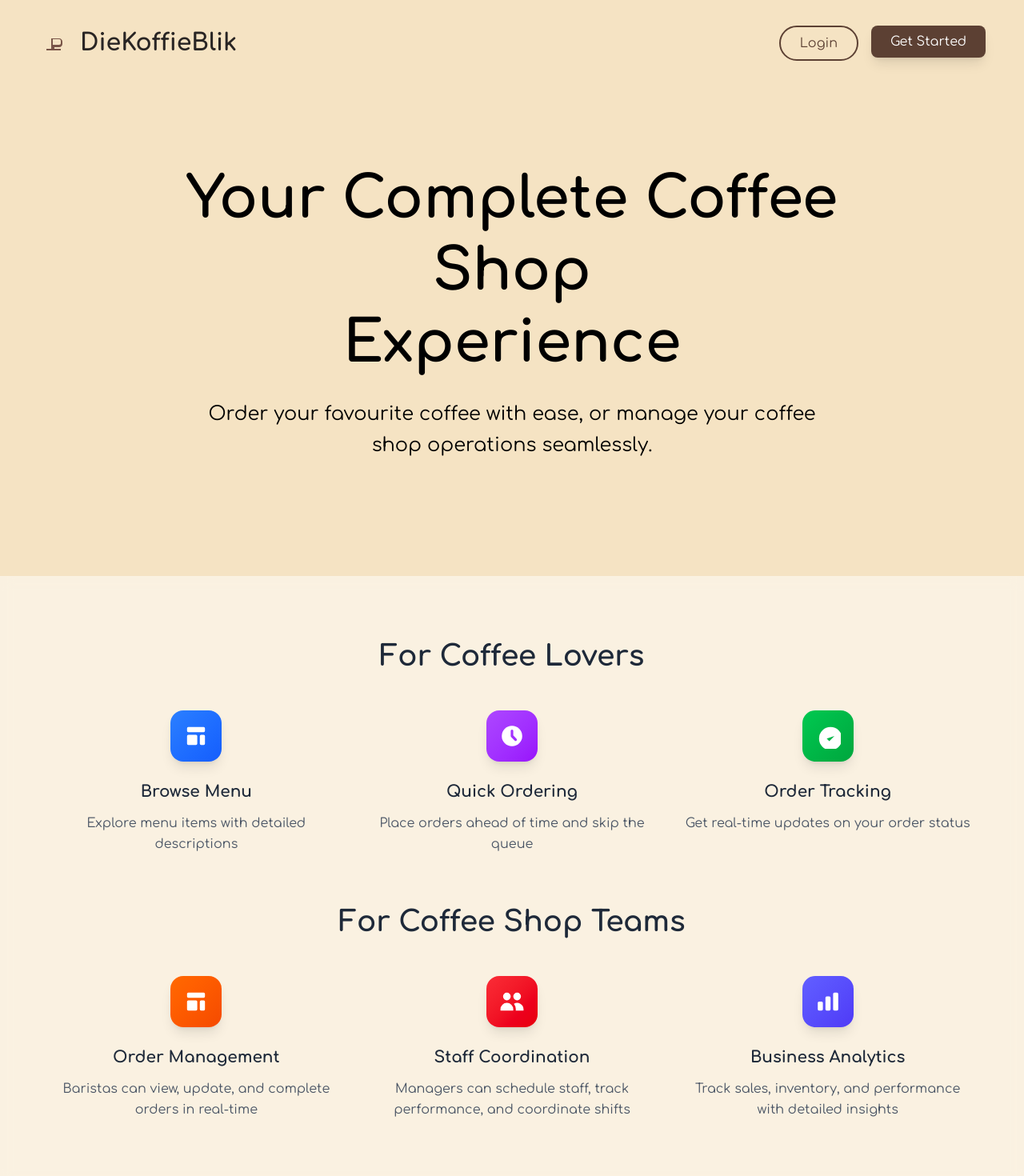
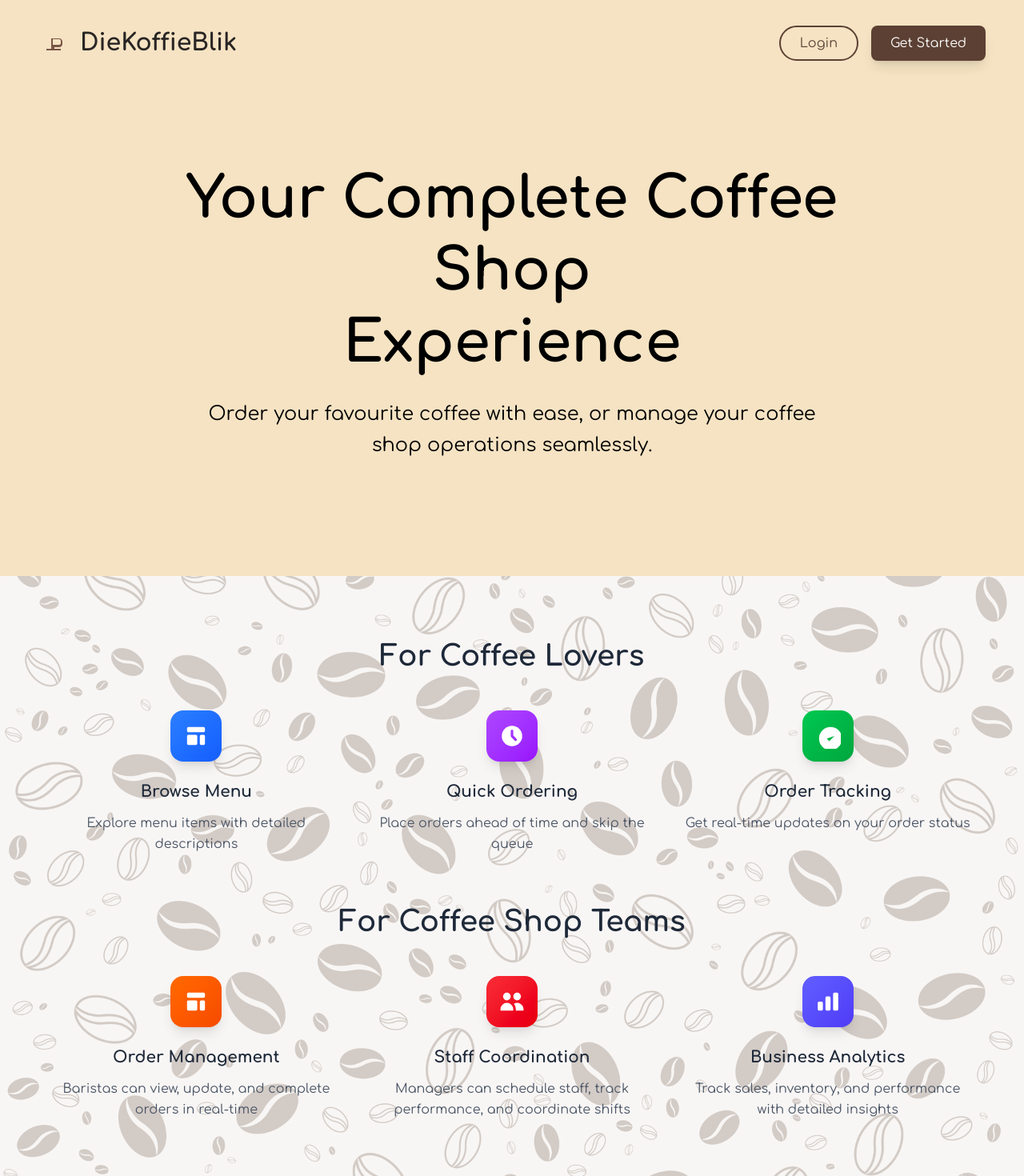
Before and after one commit to COS301-SE-2025/Coffee-Shop-Manager, a Next.js app in the folder koffieblik/: page / in a window 1280 px wide. Shown: the top 1470 px of the page at 80% size. Built offline with nearby package versions, Linux system fonts and the light colour scheme.

Commit message:
Loading icon changes

```diff
--- a/koffieblik/assets/loading.tsx
+++ b/koffieblik/assets/loading.tsx
@@ -13,7 +13,12 @@ export default function CoffeeLoading({ visible }: CoffeeLoadingProps) {
   return (
     <div style={overlayStyle}>
       <div style={animationWrapperStyle}>
-        <Lottie animationData={CoffeeLoadingJSON} loop={true} autoplay />
+        <Lottie
+          animationData={CoffeeLoadingJSON}
+          loop={true}
+          autoplay={true}
+          style={{ width: "100%", height: "100%" }}
+        />
       </div>
     </div>
   );
@@ -26,7 +31,7 @@ const overlayStyle: React.CSSProperties = {
   left: 0,
   width: "100vw",
   height: "100vh",
-  backgroundColor: "rgba(26, 14, 5, 0.7)",
+  backgroundColor: "rgba(241, 211, 188, 0.7)",
   display: "flex",
   justifyContent: "center",
   alignItems: "center",
--- a/koffieblik/src/app/globals.css
+++ b/koffieblik/src/app/globals.css
@@ -19,6 +19,9 @@
   background-color: var(--primary-4);
 }
 
+::-webkit-scrollbar {
+  display: none;
+}
 
 @theme inline {
   --color-background: var(--background);
--- a/koffieblik/src/app/login/page.tsx
+++ b/koffieblik/src/app/login/page.tsx
@@ -6,6 +6,7 @@ import Link from "next/link";
 import { useState, FormEvent, useEffect } from "react";
 import { validateEmail } from "@/lib/validators/emailValidator";
 import { useRouter } from "next/navigation";
+import CoffeeLoading from "assets/loading";
 
 const comfortaa = Comfortaa({
   subsets: ["latin"],
@@ -298,6 +299,7 @@ export default function LoginPage() {
           </form>
         </div>
       </main>
+      <CoffeeLoading visible={isLoading}/>
     </HydrationFix>
   );
 }
--- a/koffieblik/src/app/page.tsx
+++ b/koffieblik/src/app/page.tsx
@@ -1,7 +1,20 @@
+"use client";
+import { useState } from "react";
 import Image from "next/image";
 import Link from "next/link";
+import { useRouter } from "next/navigation";
+import CoffeeBackground from "assets/coffee-background";
+import CoffeeLoading from "assets/loading";
 
 export default function Home() {
+  const [isLoading, setIsLoading] = useState(false);
+  const router = useRouter();
+
+  const handleNavigation = (path: string) => {
+    setIsLoading(true);
+    router.push(path);
+  };
+
   return (
     <div
       className="min-h-screen"
@@ -23,8 +36,8 @@ export default function Home() {
           </span>
         </div>
         <div className="flex gap-4">
-          <Link href="/login">
           <button
+            onClick={() => handleNavigation('/login')}
             className="px-6 py-2 font-medium border-2 rounded-full transform hover:-translate-y-1 transition-all duration-300 cursor-pointer"
             style={{
               color: "var(--primary-3)",
@@ -33,10 +46,9 @@ export default function Home() {
           >
             Login
           </button>
-          </Link>
 
-          <Link href="/signup">
           <button
+            onClick={() => handleNavigation('/signup')}
             className="px-6 py-2 rounded-lg font-medium shadow-lg transform hover:-translate-y-1 transition-all duration-300 cursor-pointer"
             style={{
               backgroundColor: "var(--primary-3)",
@@ -45,7 +57,6 @@ export default function Home() {
           >
             Get Started
           </button>
-          </Link>
         </div>
       </header>
 
@@ -104,8 +115,11 @@ export default function Home() {
       </section>
 
       {}
-      <section className="py-20 px-6 bg-white/50 backdrop-blur-sm">
-        <div className="max-w-6xl mx-auto">
+      <section className="relative py-20 px-6">
+        <div className="absolute inset-0 z-0">
+          <CoffeeBackground />
+        </div>
+        <div className="relative z-10 max-w-6xl mx-auto">
           {/* For Customers */}
           <div className="text-center mb-16">
             <h2 className="text-3xl lg:text-4xl font-bold text-gray-800 mb-4">
@@ -258,6 +272,8 @@ export default function Home() {
           </div>
         </div>
       </footer>
+
+      <CoffeeLoading visible={isLoading} />
     </div>
   );
 }
--- a/koffieblik/src/app/register/page.tsx
+++ b/koffieblik/src/app/register/page.tsx
@@ -7,6 +7,7 @@ import Link from "next/link";
 import { useState, FormEvent } from "react";
 import { validatePassword } from "@/lib/validators/passwordValidator";
 import { validateEmail } from "@/lib/validators/emailValidator";
+import CoffeeLoading from "assets/loading";
 
 const comfortaa = Comfortaa({
   subsets: ["latin"],
@@ -752,6 +753,7 @@ export default function RegisterPage() {
           </form>
         </div>
       </main>
+      <CoffeeLoading visible={isLoading}/>
     </HydrationFix>
   );
 }
```
Lines whose indentation alone changed are shown as unchanged.
